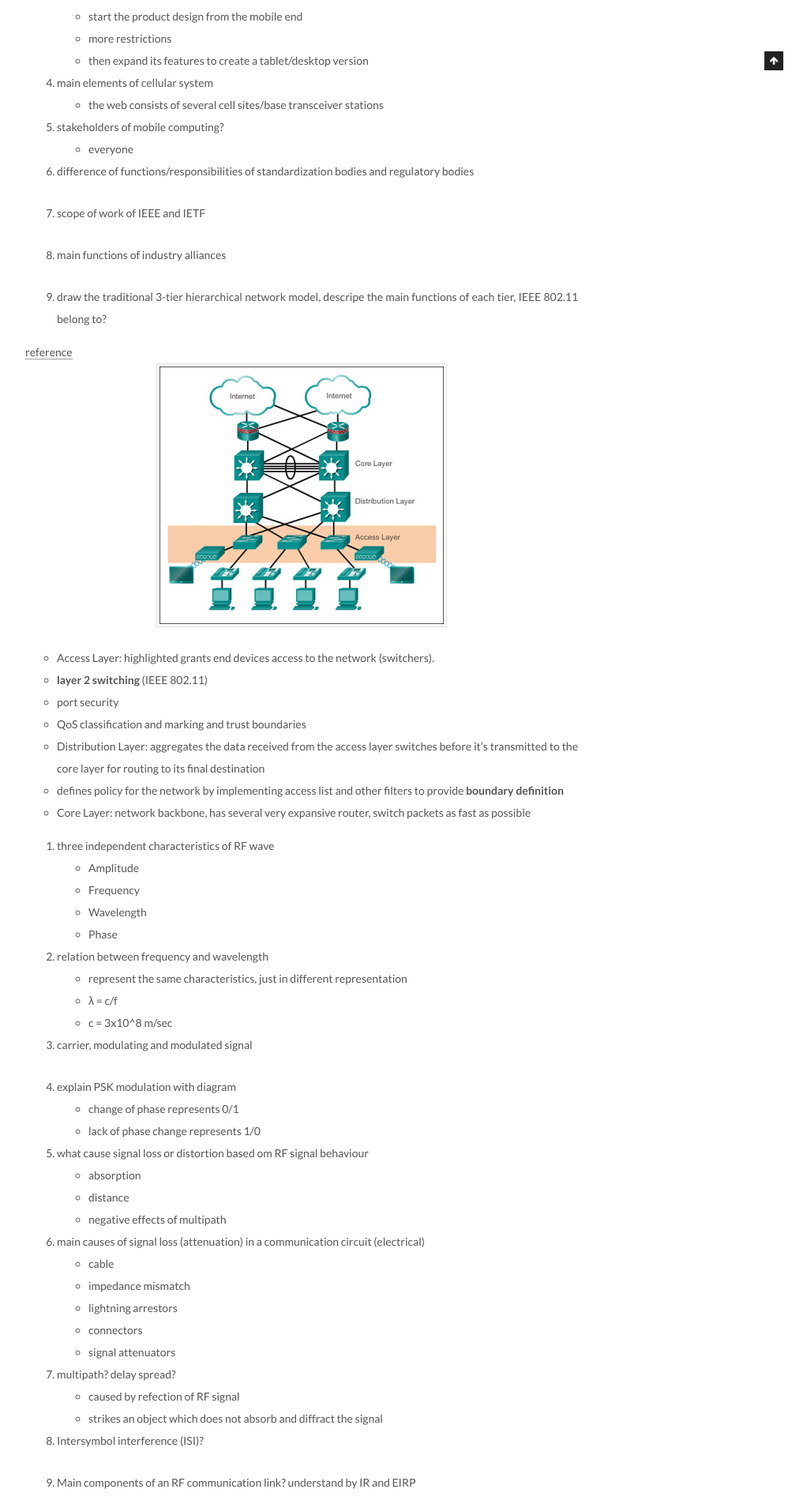
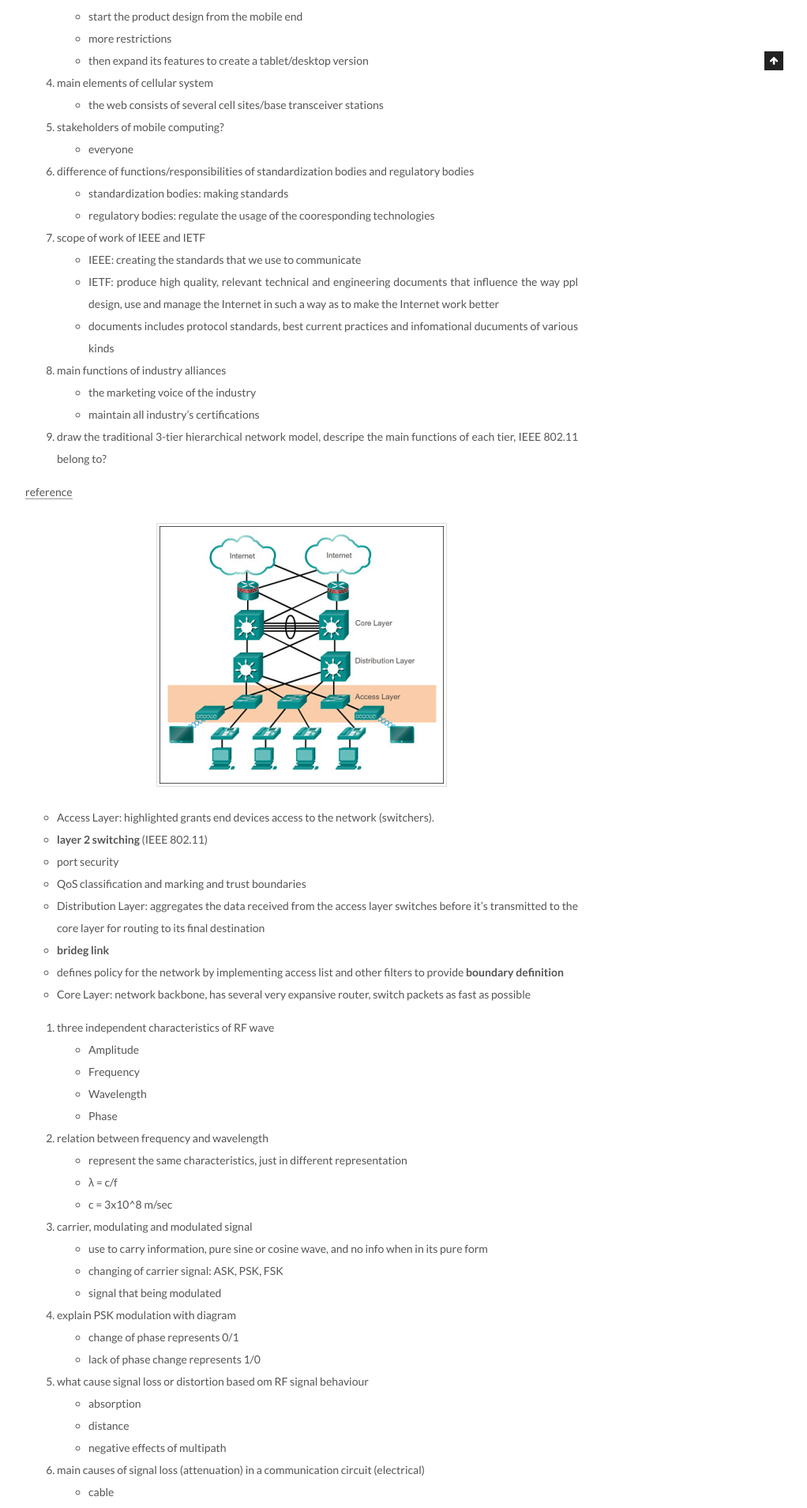
Before and after one commit to ALeafWolf/aleafwolf.github.io, a Jekyll site: the page built from _posts/2019-09-23-TELE25892-review-test1.md, in a window 1280 px wide. Shown: the part 911-2820 px from the top of the page at 79% size, without its empty margins (258-1280 px from the left). Built offline with Jekyll 4.4.1, drawn with Linux system fonts in a browser that asks for light colours; some of the changed text lies outside the part shown.

Commit message:
edit tele notes

```diff
--- a/_posts/2019-09-23-TELE25892-review-test1.md
+++ b/_posts/2019-09-23-TELE25892-review-test1.md
@@ -29,21 +29,29 @@ tag: TELE25892
 * everyone
 
 7. difference of functions/responsibilities of standardization bodies and regulatory bodies
-
+* standardization bodies: making standards
+* regulatory bodies: regulate the usage of the cooresponding technologies
 
 8. scope of work of IEEE and IETF
+* IEEE: creating the standards that we use to communicate
+* IETF: produce high quality, relevant technical and engineering documents that influence the way ppl design, use and manage the Internet in such a way as to make the Internet work better
+ - documents includes protocol standards, best current practices and infomational ducuments of various kinds
 
 9. main functions of industry alliances
+* the marketing voice of the industry
+* maintain all industry's certifications
 
 10. draw the traditional 3-tier hierarchical network model, descripe the main functions of each tier, IEEE 802.11 belong to?
 
 [reference](http://www.ciscopress.com/articles/article.asp?p=2202410&seqNum=4)
+
 ![structure](/assets/images/post_images/tele20892-test1-1.jpg)
 * Access Layer: highlighted grants end devices access to the network (switchers).
  - **layer 2 switching** (IEEE 802.11)
  - port security
  - QoS classification and marking and trust boundaries
 * Distribution Layer: aggregates the data received from the access layer switches before it's transmitted to the core layer for routing to its final destination
+ - **brideg link**
  - defines policy for the network by implementing access list and other filters to provide **boundary definition**
 * Core Layer: network backbone, has several very expansive router, switch packets as fast as possible
 
@@ -59,6 +67,9 @@ tag: TELE25892
  - c = 3x10^8 m/sec
 
 13. carrier, modulating and modulated signal
+* use to carry information, pure sine or cosine wave, and no info when in its pure form
+* changing of carrier signal: ASK, PSK, FSK
+* signal that being modulated
 
 14. explain PSK modulation with diagram
 * change of phase represents 0/1
@@ -77,10 +88,11 @@ tag: TELE25892
 * signal attenuators
 
 17. multipath? delay spread?
-* caused by refection of RF signal
- - strikes an object which does not absorb and diffract the signal
+* caused by relection, scattering, refection, defraction
+* time differential between multipath signals
 
 18. Intersymbol interference (ISI)?
+* corruption caused by bits overlapping due to delay spread
 
 19. Main components of an RF communication link? understand by IR and EIRP
 
```
Also changed, not shown: _posts/2019-09-10-TELE-note-w2.md (+43 -42 lines), _posts/2019-09-17-TELE25892-note-w3.md (+2 -1 lines), _posts/2019-09-24-TELE-note-w4.md (+2 -0 lines), assets/images/post_images/tele-w2-1.png (added), assets/images/post_images/tele-w4-1.png (added).
